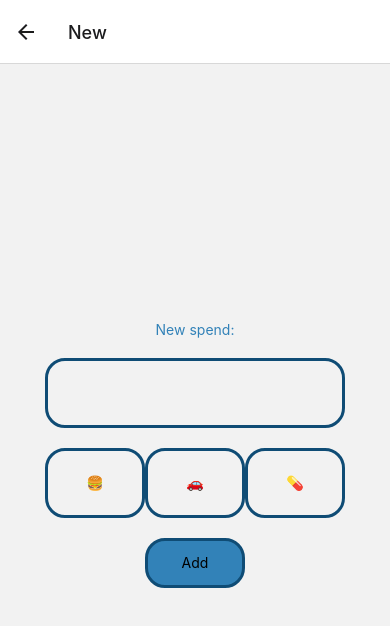
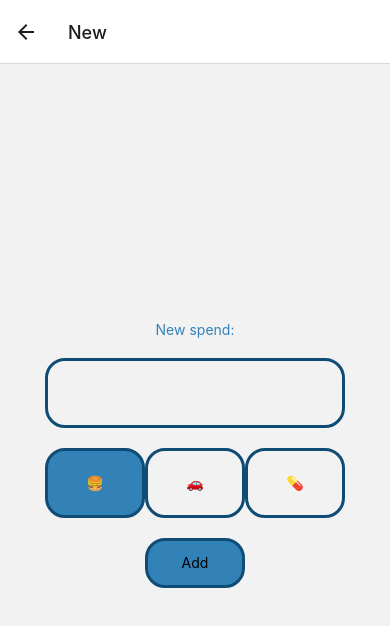
Before and after one commit to oblionC/SpendCheck, a React Native app: screen / in a window 390 px wide. Both pictures are taken after a click on the button "NEW SPEND". Shown: the top 626 px of the page. Built offline with nearby package versions, Linux system fonts and the light colour scheme.

Commit message:
Higlight active category button

```diff
--- a/src/components/CategoryButton/index.js
+++ b/src/components/CategoryButton/index.js
@@ -1,12 +1,17 @@
 import { Pressable, StyleSheet, Text, View } from "react-native";
 import { appBorderStyle } from "../../styles/appBorderStyle";
 import { categories } from "../../constants/categories";
+import { COLORS } from "../../constants/colors";
 
 
-export default function CategoryButton({ category }) {
+export default function CategoryButton({ category, setCurrentCategory, currentCategory }) {
+    const buttonStyle = [appBorderStyle.borderStyle, styles.categoryButton]
+    if(category === currentCategory) {
+        buttonStyle.push(styles.pushedButton)
+    }
 
     return (
-        <Pressable style={[ appBorderStyle.borderStyle, styles.categoryButton ]} onPress={() => console.log("pressed")}>
+        <Pressable style={buttonStyle} onPress={() => setCurrentCategory(category)}>
             <Text>{categories[category]}</Text>
         </Pressable>
     )
@@ -20,5 +25,8 @@ const styles = StyleSheet.create({
         justifyContent: "center",
         alignItems: "center",
         width: 50,
+    },
+    pushedButton: {
+        backgroundColor: COLORS.tertiary
     }
 })
--- a/src/components/CategorySelect/index.js
+++ b/src/components/CategorySelect/index.js
@@ -9,10 +9,10 @@ export default function CategorySelect({ currentCategory, setCurrentCategory })
     const categoryList = [];
     let key = 0;
     Object.entries(categories).forEach(category => {
-        categoryList.push(<CategoryButton key={key} category={category[0]}/>)
+        categoryList.push(<CategoryButton key={key} category={category[0]} currentCategory={currentCategory} setCurrentCategory={setCurrentCategory} />
+    )
         key++;
     })
-    console.log(categoryList);
 
     return (
         <View style={[ styles.categories ]}>
```
